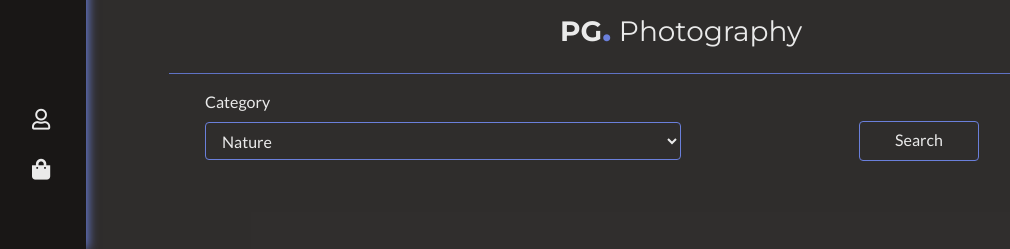
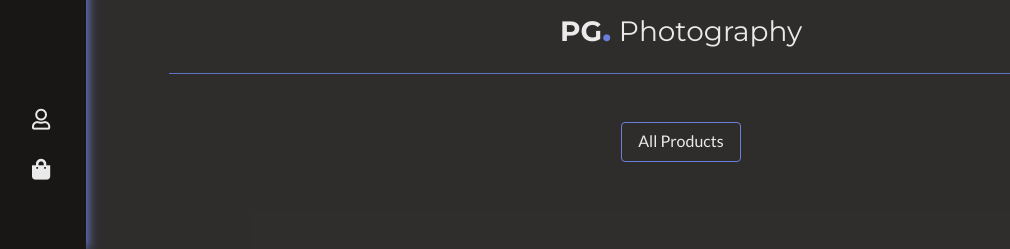
Before and after one commit to aidant842/MSP4, a Django app: page / in a window 1280 px wide. Shown: the part 551-800 px from the top of the page, without its empty margins (4-1014 px from the left). Run offline with Django 3.2, Linux system fonts and the light colour scheme; data comes from the database, SQL or seed files in the repository; some libraries are stand-ins or nearby versions.

Commit message:
removed category selection from index.html and added all products button with styling to point to products page

```diff
--- a/home/templates/home/index.html
+++ b/home/templates/home/index.html
@@ -2,9 +2,13 @@
 <div class="landing-section">
   <div id="carouselExampleCaptions" class="carousel slide" data-ride="carousel">
     <div class="carousel-inner">
-    {% for product in products %}
-    <div class="carousel-item {% if forloop.first %} active {% endif %}">
-        <img src="{{ product.image.url }}" class="d-block w-100" alt="{{ product.name }}" />
+      {% for product in products %}
+      <div class="carousel-item {% if forloop.first %} active {% endif %}">
+        <img
+          src="{{ product.image.url }}"
+          class="d-block w-100"
+          alt="{{ product.name }}"
+        />
         <div class="carousel-caption d-none d-md-block">
           <h5>{{ product.name }}</h5>
           <p>{{ product.description }}</p>
@@ -14,7 +18,7 @@
           </div>
         </div>
       </div>
-    {% endfor %}
+      {% endfor %}
     </div>
     <a
       class="carousel-control-prev"
@@ -42,17 +46,8 @@
     </h3>
     <hr class="heading-underline" />
   </div>
-  <div class="category-selection">
-    <form>
-      <div class="form-group">
-        <label for="category-select">Category</label>
-        <select class="form-control" id="category-select">
-          <option>Nature</option>
-          <option>Scenery</option>
-        </select>
-      </div>
-    </form>
-    <a class="btn search-btn" href="#">Search</a>
+  <div class="shop-section">
+    <a class="btn shop-now-btn" href="{% url 'products' %}">All Products</a>
   </div>
+  {% endblock %}
 </div>
-{% endblock %}
--- a/home/views.py
+++ b/home/views.py
@@ -1,6 +1,5 @@
 from django.shortcuts import render
 from products.models import Product
-# Create your views here.
 
 
 def index(request):
--- a/static/css/sass/_landing.scss
+++ b/static/css/sass/_landing.scss
@@ -28,25 +28,19 @@
 }
 
 .heading-underline {
-    /* height: 1px; */
     width: 80vw;
     background-color: $secondary-color;
     justify-self: center;
 }
 
-.category-selection {
-    display: grid;
-    grid-template-columns: 1fr 1fr;
-    width: 80%;
+.shop-section {
     margin: 0 auto;
-    align-items: center;
-    justify-content: center;
+    padding-top: 2rem;
 }
 
-.search-btn {
+.shop-now-btn {
     @extend %button-style;
     justify-self: center;
-    margin-top: 1rem;
 }
 
 .buy-now-btn {
@@ -57,6 +51,6 @@
     @extend %button-hover;
 }
 
-.search-btn:hover {
+.shop-now-btn:hover {
     @extend %button-hover;
 }
--- a/static/css/styles.css
+++ b/static/css/styles.css
@@ -1,5 +1,5 @@
 @import url("https://fonts.googleapis.com/css2?family=Lato:wght@400;700&family=Montserrat:wght@400;700&display=swap");
-.buy-now-btn, .search-btn {
+.buy-now-btn, .shop-now-btn {
   background: transparent;
   width: 120px;
   height: 40px;
@@ -7,7 +7,7 @@
   border: 1px solid #6a7fdb;
 }
 
-.search-btn:hover, .buy-now-btn:hover {
+.shop-now-btn:hover, .buy-now-btn:hover {
   color: #6a7fdb;
   background: rgba(234, 234, 234, 0.9);
 }
@@ -284,24 +284,18 @@ a.user-link, a.bag-link {
 }
 
 .heading-underline {
-  /* height: 1px; */
   width: 80vw;
   background-color: #6a7fdb;
   justify-self: center;
 }
 
-.category-selection {
-  display: grid;
-  grid-template-columns: 1fr 1fr;
-  width: 80%;
+.shop-section {
   margin: 0 auto;
-  align-items: center;
-  justify-content: center;
+  padding-top: 2rem;
 }
 
-.search-btn {
+.shop-now-btn {
   justify-self: center;
-  margin-top: 1rem;
 }
 
 .category-selection {
```
Also changed, not shown: products/templates/products/products.html (+19 -24 lines), 1 other file.
